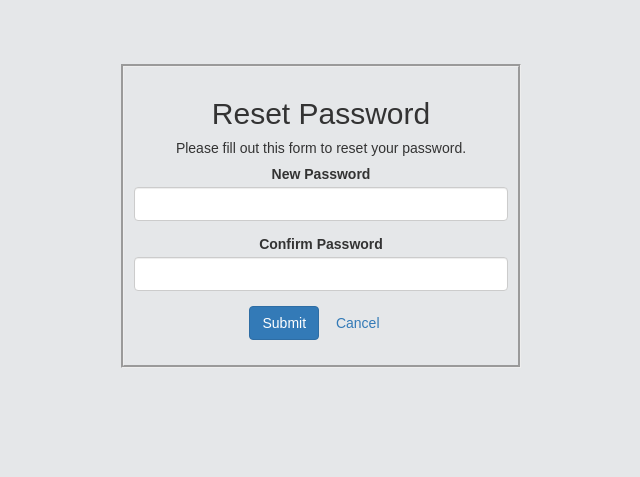
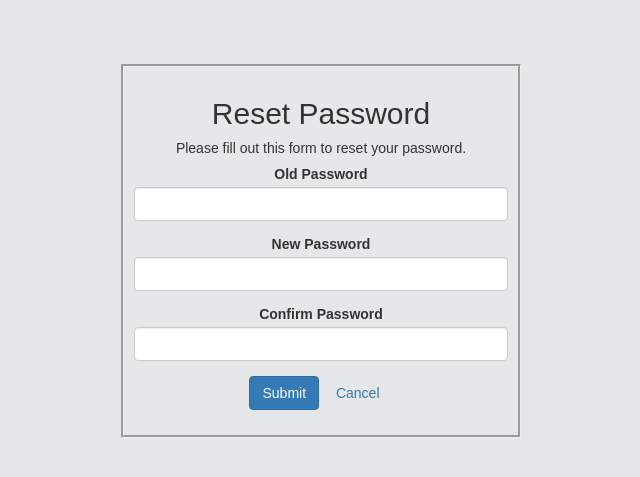
Before and after one commit to davon6/3208-auto_scan, a PHP site: page /autoscan/app/reset-password.php in a window 1280 px wide. Shown: the top 477 px of the page, without its empty margins (263-903 px from the left). Run offline with PHP 8.4, Linux system fonts and the light colour scheme; the visitor is signed in with stand-in values (Sample User, id 1).

Commit message:
client change reset password loggedin

```diff
--- a/app/reset-password.php
+++ b/app/reset-password.php
@@ -12,11 +12,58 @@ if(!isset($_SESSION["loggedin"]) || $_SESSION["loggedin"] !== true){
 require_once "config.php";
 
 // Define variables and initialize with empty values
-$new_password = $confirm_password = "";
-$new_password_err = $confirm_password_err = "";
+$new_password = $confirm_password = $old_password = "";
+$new_password_err = $confirm_password_err =  $old_password_err="";
 
 // Processing form data when form is submitted
 if($_SERVER["REQUEST_METHOD"] == "POST"){
+
+
+    // Check if password is empty
+    if(empty(trim($_POST["old_password"]))){
+        $old_password_err = "Please enter your old password.";
+    } else{
+        $old_password = trim($_POST["old_password"]);
+
+
+
+
+
+
+         // Prepare a select statement
+         $sql = "SELECT  password FROM users WHERE username = ?";
+
+         if($stmt = mysqli_prepare($link, $sql)){
+             // Bind variables to the prepared statement as parameters
+             mysqli_stmt_bind_param($stmt, "s", $param_username);
+
+             // Set parameters
+             $param_username = $_SESSION["username"];
+
+             // Attempt to execute the prepared statement
+             if(mysqli_stmt_execute($stmt)){
+                 // Store result
+                 mysqli_stmt_store_result($stmt);
+
+                 // Check if username exists, if yes then verify password
+                 if(mysqli_stmt_num_rows($stmt) == 1){
+                     // Bind result variables
+                     mysqli_stmt_bind_result($stmt, $hashed_password);
+                     if(mysqli_stmt_fetch($stmt)){
+                         if(password_verify($old_password, $hashed_password)){
+
+
+                         }
+                         else
+                         $old_password_err = "Your old password is incorrect if forgotten select forgot password in login page";
+                     }}}}
+
+
+
+    }
+
+
+
 
 
 
@@ -41,7 +88,7 @@ if($_SERVER["REQUEST_METHOD"] == "POST"){
     }
 
     // Check input errors before updating the database
-    if(empty($new_password_err) && empty($confirm_password_err)){
+    if(empty($new_password_err) && empty($confirm_password_err)&& empty($old_password_err)){
         // Prepare an update statement
         $sql = "UPDATE users SET password = ? WHERE us_id = ?";
 
@@ -101,6 +148,19 @@ border-style: groove;}
         <h2>Reset Password</h2>
         <p>Please fill out this form to reset your password.</p>
         <form action="<?php echo htmlspecialchars($_SERVER["PHP_SELF"]); ?>" method="post">
+
+
+        <div class="form-group <?php echo (!empty($old_password_err)) ? 'has-error' : ''; ?>">
+                <label>Old Password</label>
+                <input type="password" name="old_password" class="form-control">
+                <span class="help-block"><?php echo $old_password_err; ?></span>
+            </div>
+
+
+
+
+
+
             <div class="form-group <?php echo (!empty($new_password_err)) ? 'has-error' : ''; ?>">
                 <label>New Password</label>
                 <input type="password" name="new_password" class="form-control" value="<?php echo $new_password; ?>">
```
Also changed, not shown: app/login.php (line endings or trailing spaces).
